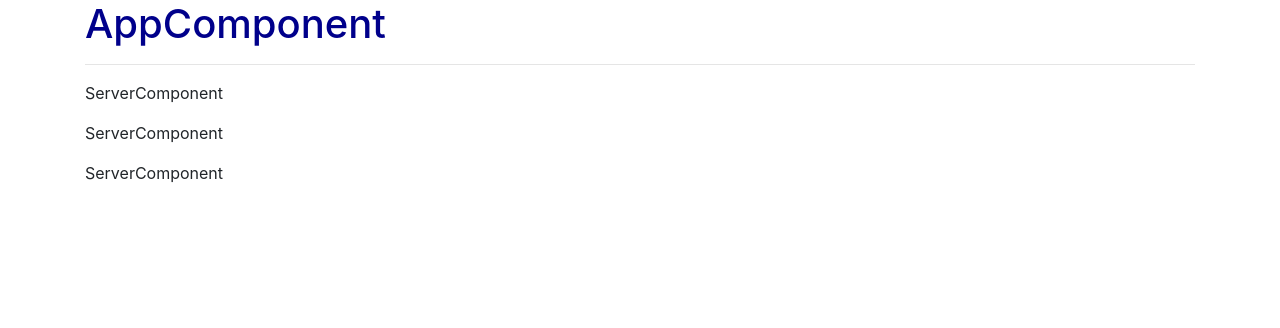
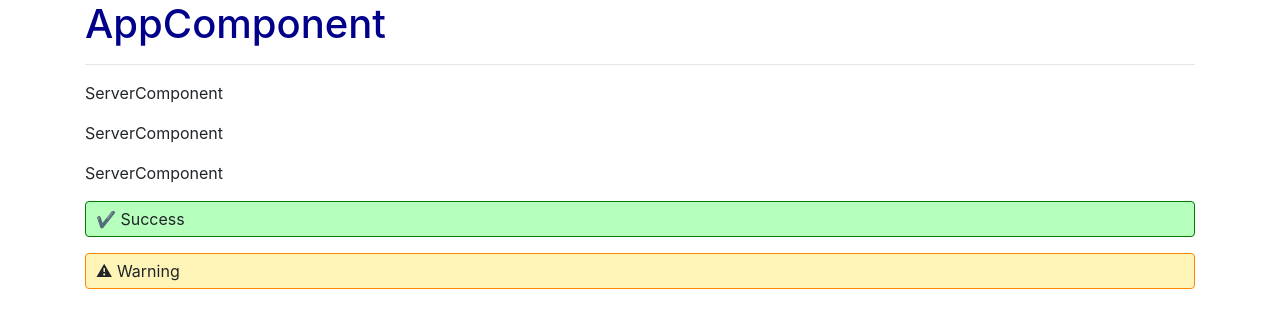
Before and after one commit to 3atharvkurdukar/first-angular-app, an Angular app: page / in a window 1280 px wide. Shown: the top 328 px of the page. Built offline with nearby package versions, Linux system fonts and the light colour scheme.

Commit message:
Using components in app

```diff
--- a/src/app/app.component.html
+++ b/src/app/app.component.html
@@ -4,8 +4,10 @@
       <h1>AppComponent</h1>
       <hr>
       <app-servers></app-servers> <!-- Tag Selector -->
-      <!-- <div class="app-servers"></div> --> <!-- Class Selector -->
-      <!-- <div app-servers></div>--> <!-- Attribute Selector -->
+    </div>
+    <div class="col-sm-12">
+      <app-success-alert></app-success-alert>
+      <app-warning-alert></app-warning-alert>
     </div>
   </div>
 </div>
```
